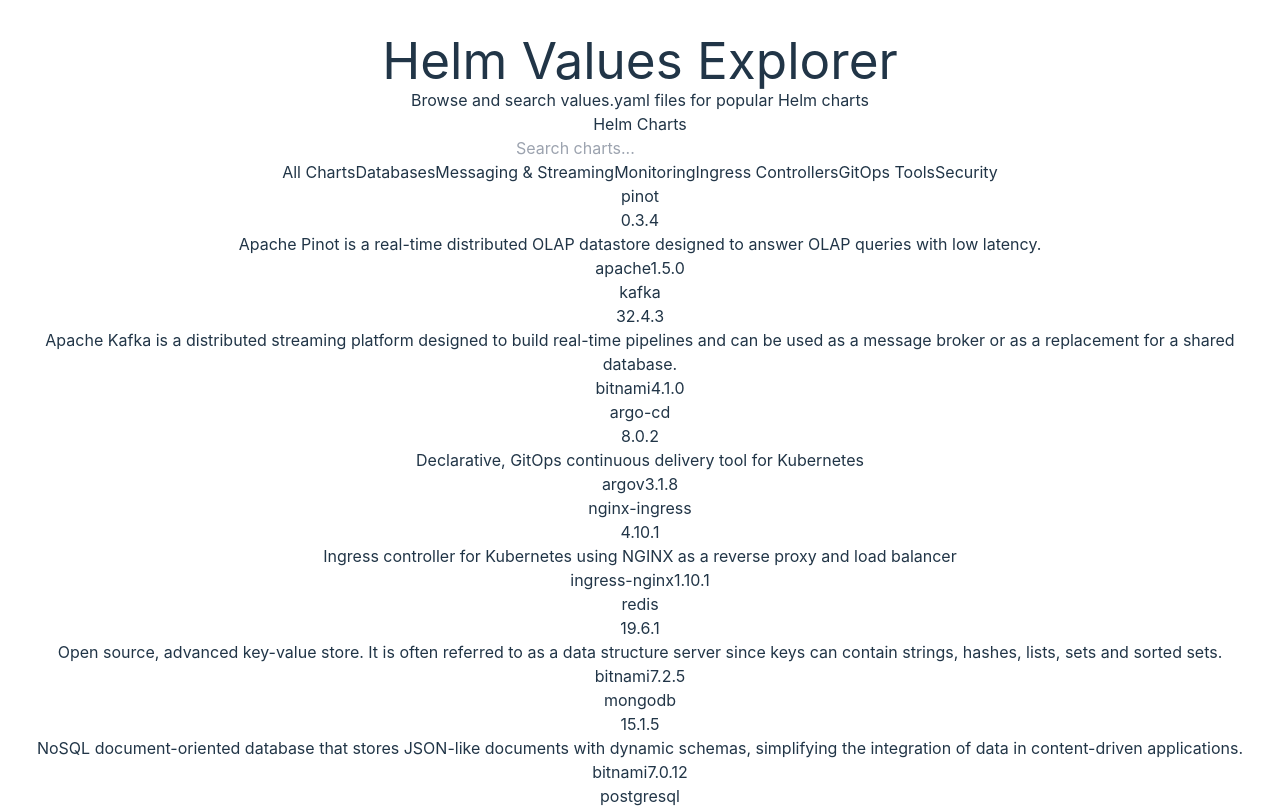
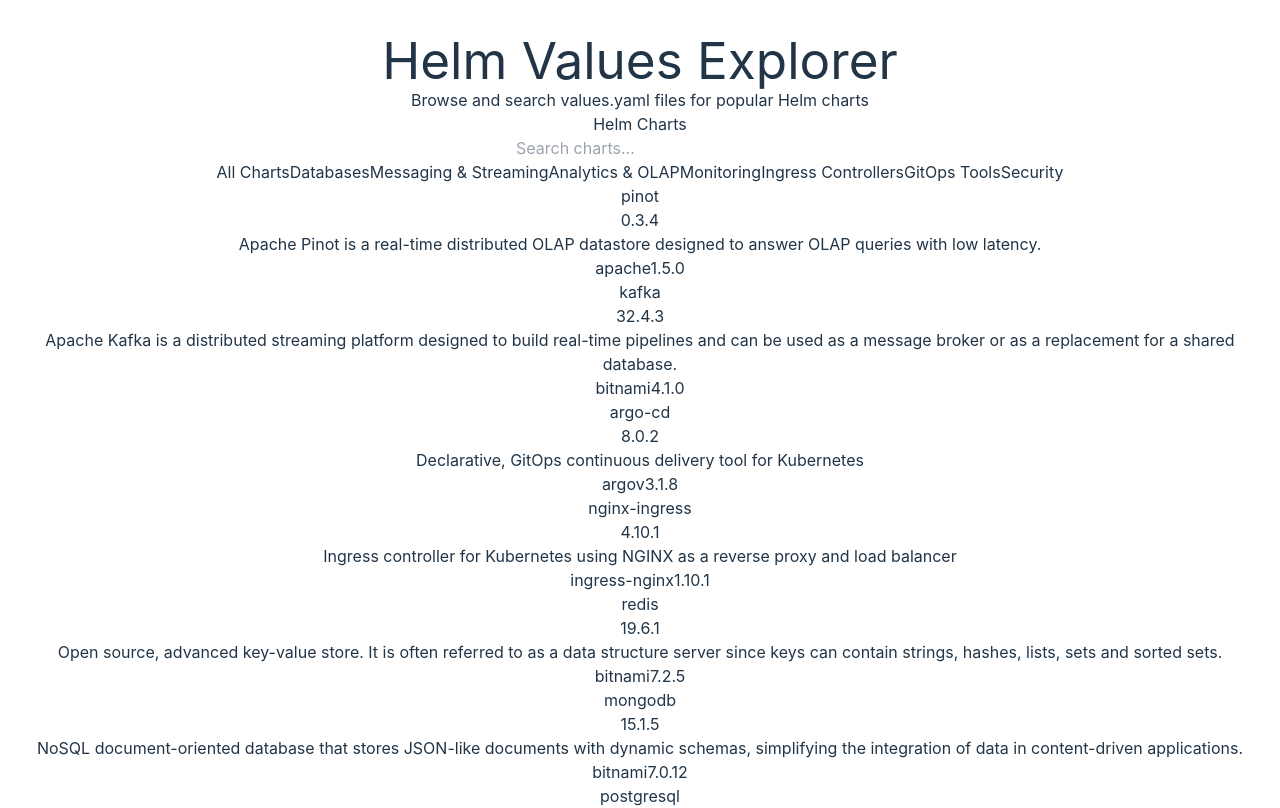
Before and after one commit to jeonck/helm-values-explorer, a React (Vite) app in the folder react-app/: page / in a window 1280 px wide. Shown: the top 808 px of the page. Built offline with nearby package versions, Linux system fonts and the light colour scheme.

Commit message:
Add analytics category and correctly classify Pinot chart

```diff
--- a/react-app/src/components/HelmChartList.tsx
+++ b/react-app/src/components/HelmChartList.tsx
@@ -6,6 +6,7 @@
   { id: 'all', name: 'All Charts', description: 'All available Helm charts' },
   { id: 'databases', name: 'Databases', description: 'Database Helm charts' },
   { id: 'messaging', name: 'Messaging & Streaming', description: 'Message brokers and streaming platforms' },
+  { id: 'analytics', name: 'Analytics & OLAP', description: 'Analytics and OLAP datastore solutions' },
   { id: 'monitoring', name: 'Monitoring', description: 'Monitoring and observability tools' },
   { id: 'ingress', name: 'Ingress Controllers', description: 'Ingress and load balancing solutions' },
   { id: 'gitops', name: 'GitOps Tools', description: 'GitOps and continuous delivery tools' },
@@ -47,7 +48,8 @@
                           chart.description.toLowerCase().includes(searchTerm.toLowerCase());
     const matchesCategory = selectedCategory === 'all' ||
                            (selectedCategory === 'databases' && ['redis', 'mongodb', 'postgresql'].includes(chart.name)) ||
-                           (selectedCategory === 'messaging' && (['kafka', 'pinot'].includes(chart.name) || chart.name.toLowerCase().includes('kafka') || chart.name.toLowerCase().includes('pinot'))) ||
+                           (selectedCategory === 'messaging' && (['kafka'].includes(chart.name) || chart.name.toLowerCase().includes('kafka'))) ||
+                           (selectedCategory === 'analytics' && (['pinot'].includes(chart.name) || chart.name.toLowerCase().includes('pinot'))) ||
                            (selectedCategory === 'monitoring' && ['prometheus'].includes(chart.name)) ||
                            (selectedCategory === 'ingress' && ['nginx-ingress'].includes(chart.name)) ||
                            (selectedCategory === 'gitops' && (chart.name.toLowerCase().includes('argo') || chart.name.toLowerCase().includes('argocd')));
```
